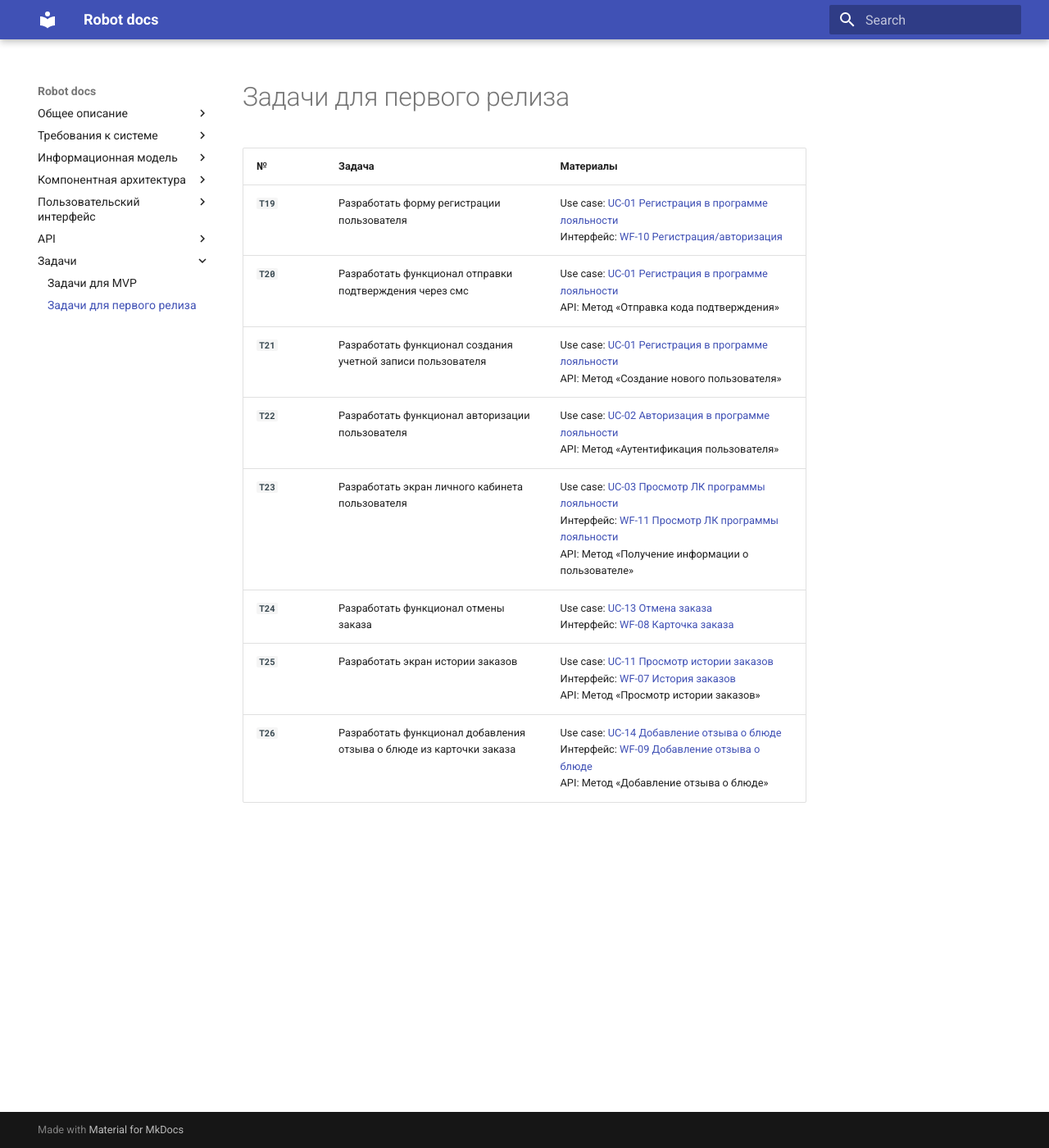
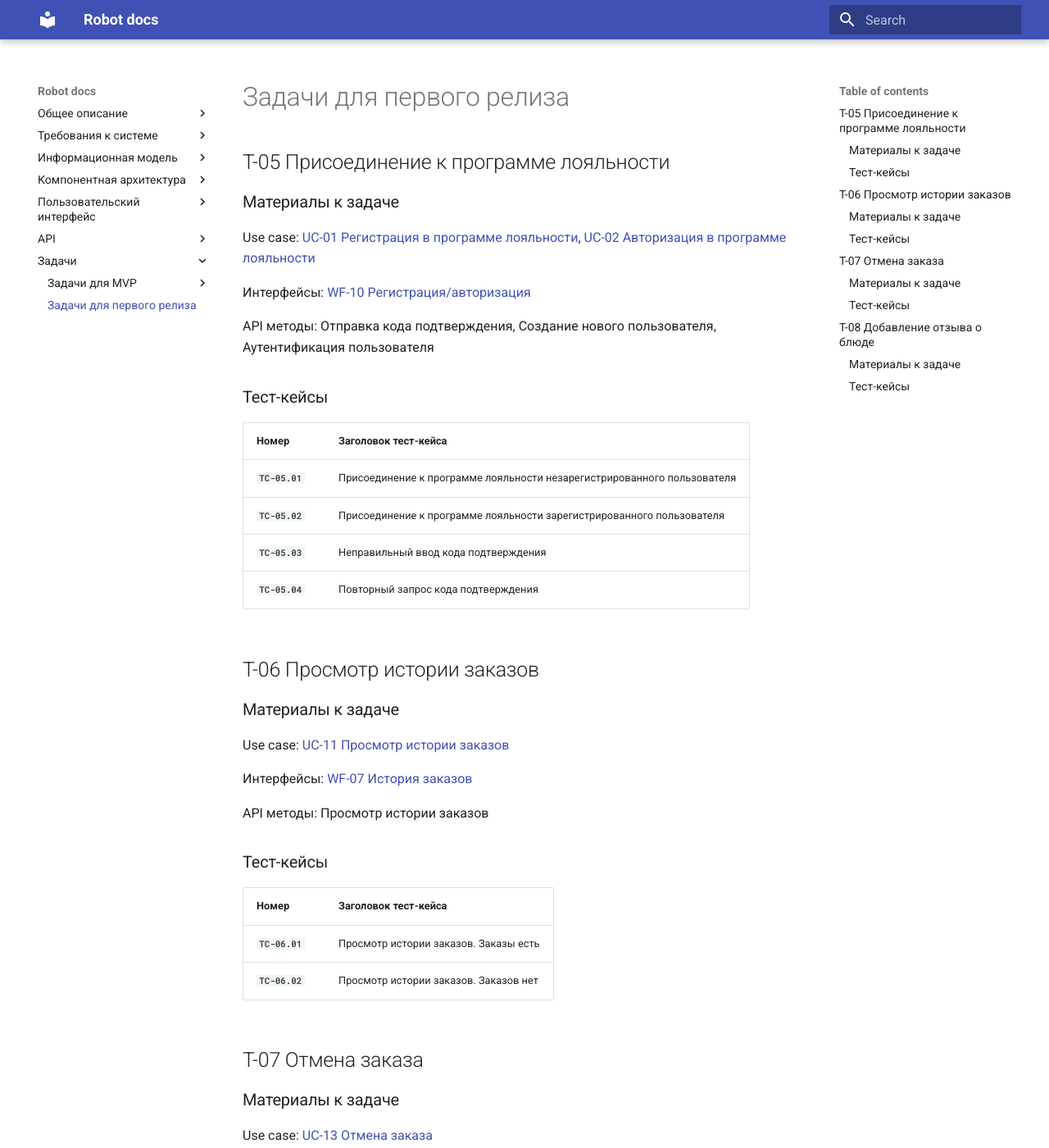
Before and after one commit to primulakat/Robot_docs, an MkDocs documentation site: the page built from docs/tasks/tasks_1release.md, in a window 1280 px wide and 1400 px high. Shown: the whole window at 82% size. Built offline with MkDocs 1.6.1 and Material for MkDocs 9.7.7, drawn with Linux system fonts in a browser that asks for light colours; some of the changed text lies outside the part shown.

Commit message:
Переделаны задачи. Добавлены заголовки тест-кейсов

```diff
--- a/docs/tasks/tasks_1release.md
+++ b/docs/tasks/tasks_1release.md
@@ -1,12 +1,67 @@
 # Задачи для первого релиза
 
-| №         | **Задача**                                                              | **Материалы**                                                                                                                                                                                                     |
-| --------- | :---------------------------------------------------------------------- | :---------------------------------------------------------------------------------------------------------------------------------------------------------------------------------------------------------------- |
-| **`T19`** | Разработать форму регистрации пользователя                              | Use case: [UC-01 Регистрация в программе лояльности](../requirements/uc01.md)<br>Интерфейс: [WF-10 Регистрация/авторизация](../user_interface/wf10.md)                                                            |
-| **`T20`** | Разработать функционал отправки <br>подтверждения через смс             | Use case: [UC-01 Регистрация в программе лояльности](../requirements/uc01.md)<br>API: Метод «Отправка кода подтверждения»                                                                                         |
-| **`T21`** | Разработать функционал создания <br>учетной записи пользователя         | Use case: [UC-01 Регистрация в программе лояльности](../requirements/uc01.md)<br>API: Метод «Создание нового пользователя»                                                                                        |
-| **`T22`** | Разработать функционал авторизации <br>пользователя                     | Use case: [UC-02 Авторизация в программе лояльности](../requirements/uc02.md)<br>API: Метод «Аутентификация пользователя»                                                                                         |
-| **`T23`** | Разработать экран личного кабинета <br>пользователя                     | Use case: [UC-03 Просмотр ЛК программы лояльности](../requirements/uc03.md)<br>Интерфейс: [WF-11 Просмотр ЛК программы лояльности](../user_interface/wf11.md)<br>API: Метод «Получение информации о пользователе» |
-| **`T24`** | Разработать функционал отмены заказа                                    | Use case: [UC-13 Отмена заказа](../requirements/uc13.md)<br>Интерфейс: [WF-08 Карточка заказа](../user_interface/wf08.md)                                                                                         |
-| **`T25`** | Разработать экран истории заказов                                       | Use case: [UC-11 Просмотр истории заказов](../requirements/uc11.md)<br>Интерфейс: [WF-07 История заказов](../user_interface/wf07.md)<br>API: Метод «Просмотр истории заказов»                                     |
-| **`T26`** | Разработать функционал добавления <br>отзыва о блюде из карточки заказа | Use case: [UC-14 Добавление отзыва о блюде](../requirements/uc14.md)<br>Интерфейс: [WF-09 Добавление отзыва о блюде](../user_interface/wf09.md)<br>API: Метод «Добавление отзыва о блюде»                         |
+## T-05 Присоединение к программе лояльности
+
+### Материалы к задаче
+
+Use case: [UC-01 Регистрация в программе лояльности](../requirements/uc01.md), [UC-02 Авторизация в программе лояльности](../requirements/uc02.md)
+
+Интерфейсы: [WF-10 Регистрация/авторизация](../user_interface/wf10.md)
+
+API методы: Отправка кода подтверждения, Создание нового пользователя, Аутентификация пользователя
+### Тест-кейсы
+
+| Номер          | Заголовок тест-кейса                                                    |
+| -------------- | :---------------------------------------------------------------------- |
+| **`TC-05.01`** | Присоединение к программе лояльности незарегистрированного пользователя |
+| **`TC-05.02`** | Присоединение к программе лояльности зарегистрированного пользователя   |
+| **`TC-05.03`** | Неправильный ввод кода подтверждения                                    |
+| **`TC-05.04`** | Повторный запрос кода подтверждения                                     |
+
+## T-06 Просмотр истории заказов
+
+### Материалы к задаче
+
+Use case:  [UC-11 Просмотр истории заказов](../requirements/uc11.md)
+
+Интерфейсы: [WF-07 История заказов](../user_interface/wf07.md)
+
+API методы: Просмотр истории заказов
+### Тест-кейсы
+
+| Номер          | Заголовок тест-кейса                  |
+| -------------- | :------------------------------------ |
+| **`TC-06.01`** | Просмотр истории заказов. Заказы есть |
+| **`TC-06.02`** | Просмотр истории заказов. Заказов нет |
+
+## T-07 Отмена заказа
+
+### Материалы к задаче
+
+Use case: [UC-13 Отмена заказа](../requirements/uc13.md)
+
+Интерфейсы: [WF-08 Карточка заказа](../user_interface/wf08.md)
+
+### Тест-кейсы
+
+| Номер          | Заголовок тест-кейса                                                                                                               |
+| -------------- | :--------------------------------------------------------------------------------------------------------------------------------- |
+| **`TC-07.01`** | Отмена заказа со статусом **Создан**.                                                                                              |
+| **`TC-07.02`** | Отмена заказа со статусами **Готовится** \| **Готов** \| **На выдаче** \| **Получен** \| **Самоотказ**. Невозможно отменить заказ. |
+| **`TC-07.03`** | Отмена заказа со статусом **Отменен**. Невозможно отменить заказ.                                                                  |
+
+## T-08 Добавление отзыва о блюде
+
+### Материалы к задаче
+
+Use case: [UC-14 Добавление отзыва о блюде](../requirements/uc14.md)
+
+Интерфейсы: [WF-09 Добавление отзыва о блюде](../user_interface/wf09.md)
+
+API методы: Добавление отзыва о блюде
+### Тест-кейсы
+
+| Номер          | Заголовок тест-кейса                                                          |
+| -------------- | :---------------------------------------------------------------------------- |
+| **`TC-08.01`** | Добавление отзыва к блюду. Отзыв ранее не был добавлен.                       |
+| **`TC-08.02`** | Добавление отзыва к блюду. Отзыв уже был добавлен. Невозможно добавить отзыв. |
--- a/mkdocs.yml
+++ b/mkdocs.yml
@@ -9,7 +9,6 @@ nav:
     - requirements/nfr.md
     - Функциональные требования:
       - requirements/use_case_diagram.md
-#      - requirements/bpmn_diagram.md
       - requirements/uc01.md
       - requirements/uc02.md
       - requirements/uc03.md
@@ -50,11 +49,12 @@ nav:
     - api/endpoints.md
     - api/api.md
   - Задачи:
-    - tasks/tasks_mvp.md
+    - Задачи для MVP:
+      - tasks/task01.md
+      - tasks/task02.md
+      - tasks/task03.md
+      - tasks/task04.md
     - tasks/tasks_1release.md
-#  - Тест-кейсы:
-#    - test_cases/test_cases_mvp.md
-#    - test_cases/test_cases_1release.md
 
 theme:
   name: material
```
Also changed, not shown: docs/tasks/task01.md (added, +17 -0 lines), docs/tasks/task02.md (added, +17 -0 lines), docs/tasks/task03.md (added, +18 -0 lines), docs/tasks/task04.md (added, +17 -0 lines), docs/tasks/tasks_mvp.md (+3 -0 lines), docs/test_cases/test_cases_1release.md (deleted, +0 -1 lines), docs/test_cases/test_cases_mvp.md (deleted, +0 -1 lines).
